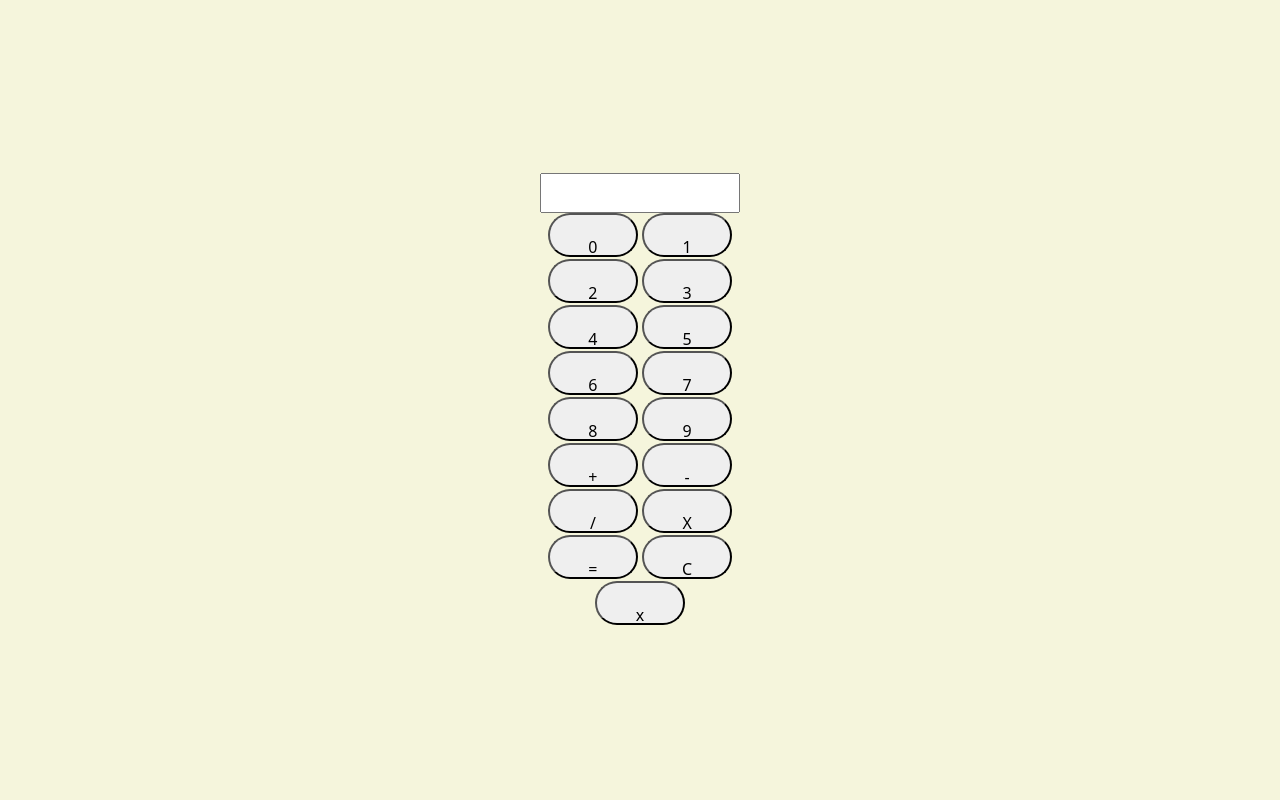
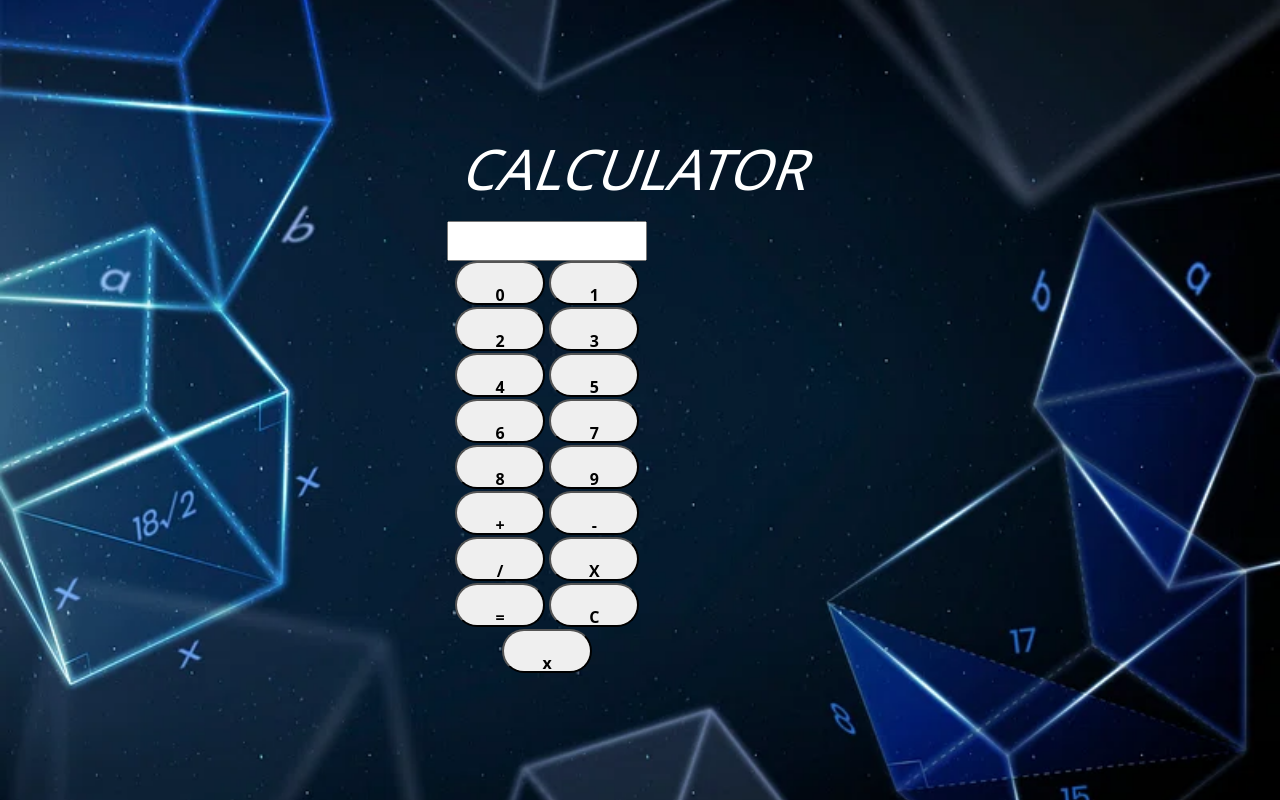
Before and after one commit to tarie100/OIBSIP_Calculator, a plain HTML site: page calc/index.html in a window 1280 px wide. Drawn offline with nearby package versions, Linux system fonts and the light colour scheme.

Commit message:
added background image

```diff
--- a/calc/index.html
+++ b/calc/index.html
@@ -11,6 +11,7 @@
     <div class="container">
     <div class="d-grid calculator">
         <div>
+        <h1><span class="curve display-4 text-center">CALCULATOR</span></h1>
         <input type="text" class="text-center" id="display" readonly></div>
         <div class="text-center" id="grid"><button onclick="appendToDisplay('0')">0</button>
         <button type onclick="appendToDisplay('1')">1</button>
--- a/calc/styles.css
+++ b/calc/styles.css
@@ -27,6 +27,12 @@ height: 100vh;
     height: 40px;
   }
   body{
+    background-image: url(IMG1.webp);
+    background-repeat: no-repeat;
+    background-size: cover;
+    background-position: center;
+    margin: 0;
+    padding: 0;
     background-color: beige;
   }
   #display{
@@ -38,6 +44,7 @@ height: 100vh;
     width: 90px;
     border-radius: 50px;
     padding: 20px 20px;
+    font-weight: bolder;
   }
   #grid{
     grid-template-columns: repeat(3, 1fr);
@@ -47,7 +54,19 @@ height: 100vh;
 
     position: relative;
   }
+  .curve{
+    display: inline-block;
+    border-radius: 50px;
+    color: white;
+    padding: 10px 20px;
+    transform: skew(-20deg);
+  }
   .calculator{
     justify-content: center;
     align-items: center;
   }
+  h1{
+
+    justify-content: center;
+    align-items: center;
+  }
```
Also changed, not shown: calc/IMG1.webp (added).
